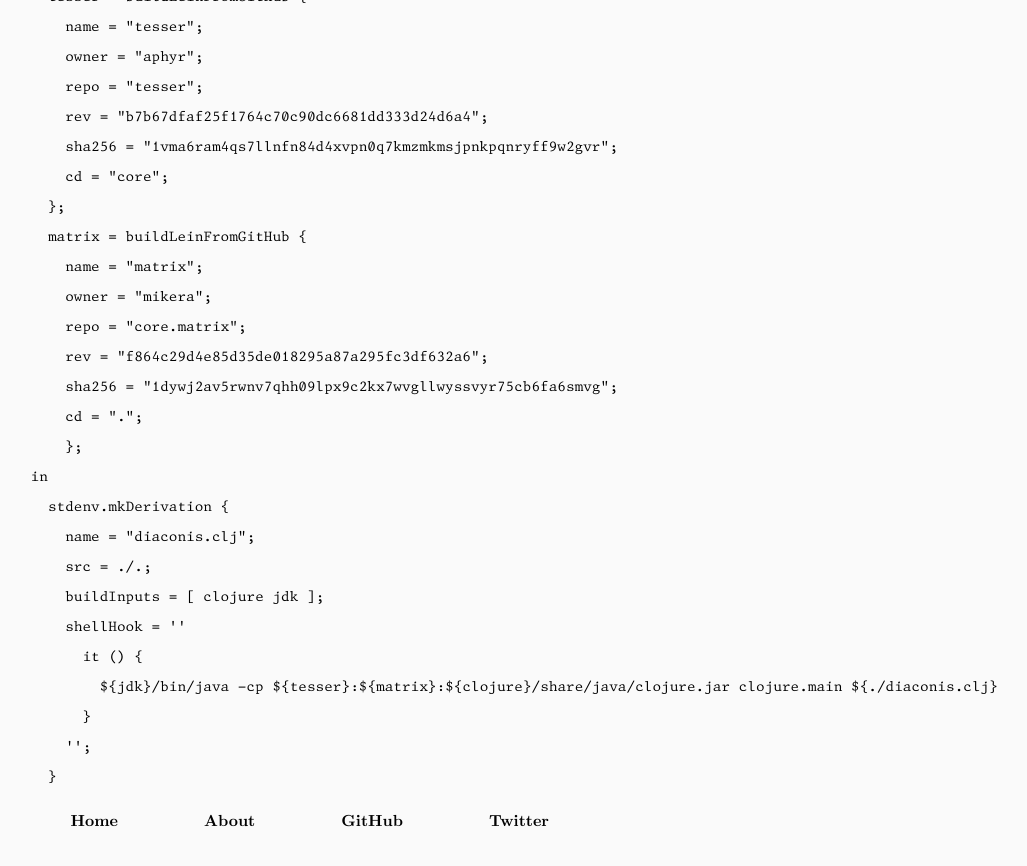
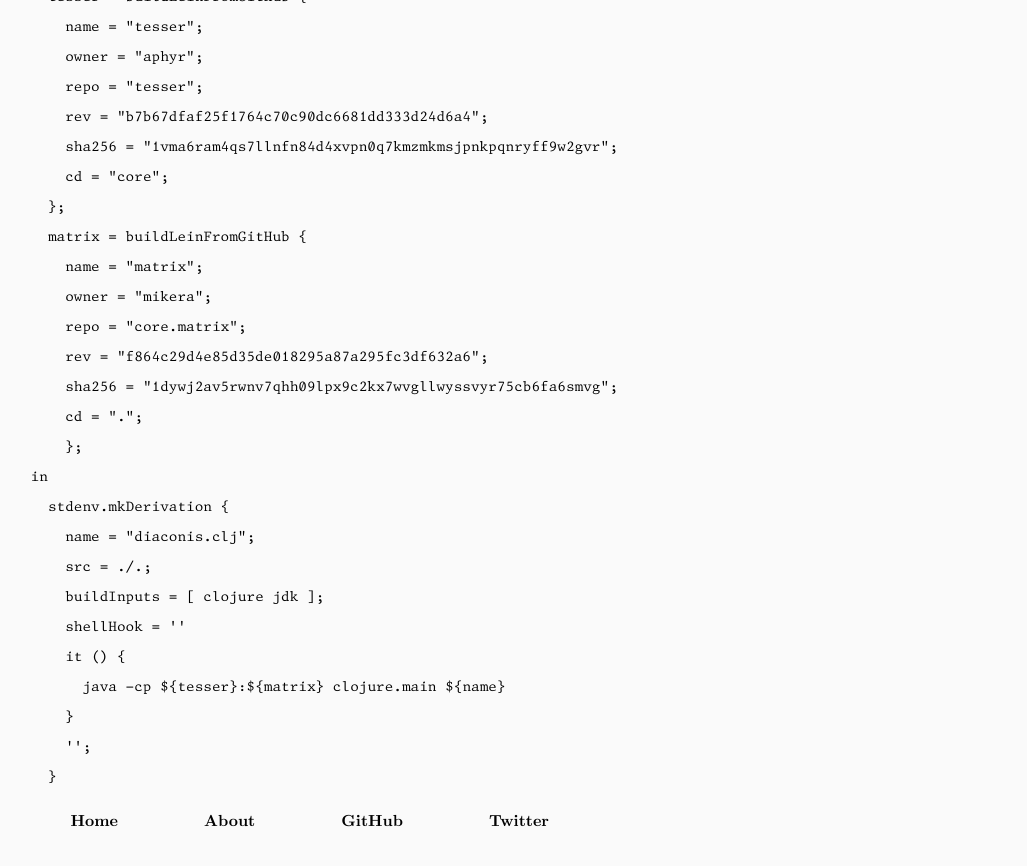
Before and after one commit to genos/genos.github.io, a Jekyll site: the page built from _posts/2017-12-12-ft-clojure-nix.md, in a window 1280 px wide and 900 px high, scrolled down 3036 px. Shown: the top 866 px of the window, without its empty margins (187-1214 px from the left). Built offline with Jekyll 4.4.1, drawn with Linux system fonts in a browser that asks for light colours.

Commit message:
simpler nix expression

````diff
--- a/_posts/2017-12-12-ft-clojure-nix.md
+++ b/_posts/2017-12-12-ft-clojure-nix.md
@@ -144,9 +144,9 @@
     src = ./.;
     buildInputs = [ clojure jdk ];
     shellHook = ''
-      it () {
-        ${jdk}/bin/java -cp ${tesser}:${matrix}:${clojure}/share/java/clojure.jar clojure.main ${./diaconis.clj}
-      }
+    it () {
+      java -cp ${tesser}:${matrix} clojure.main ${name}
+    }
     '';
   }
 ```
````
